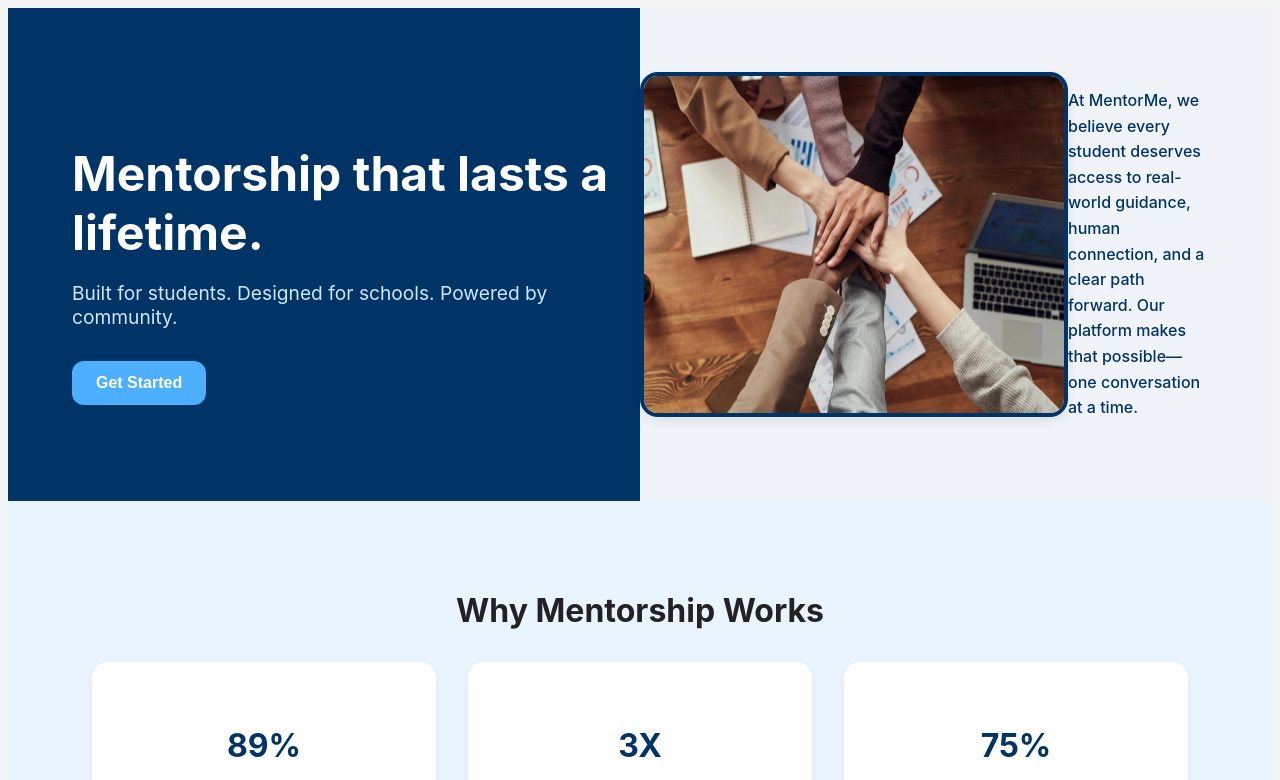
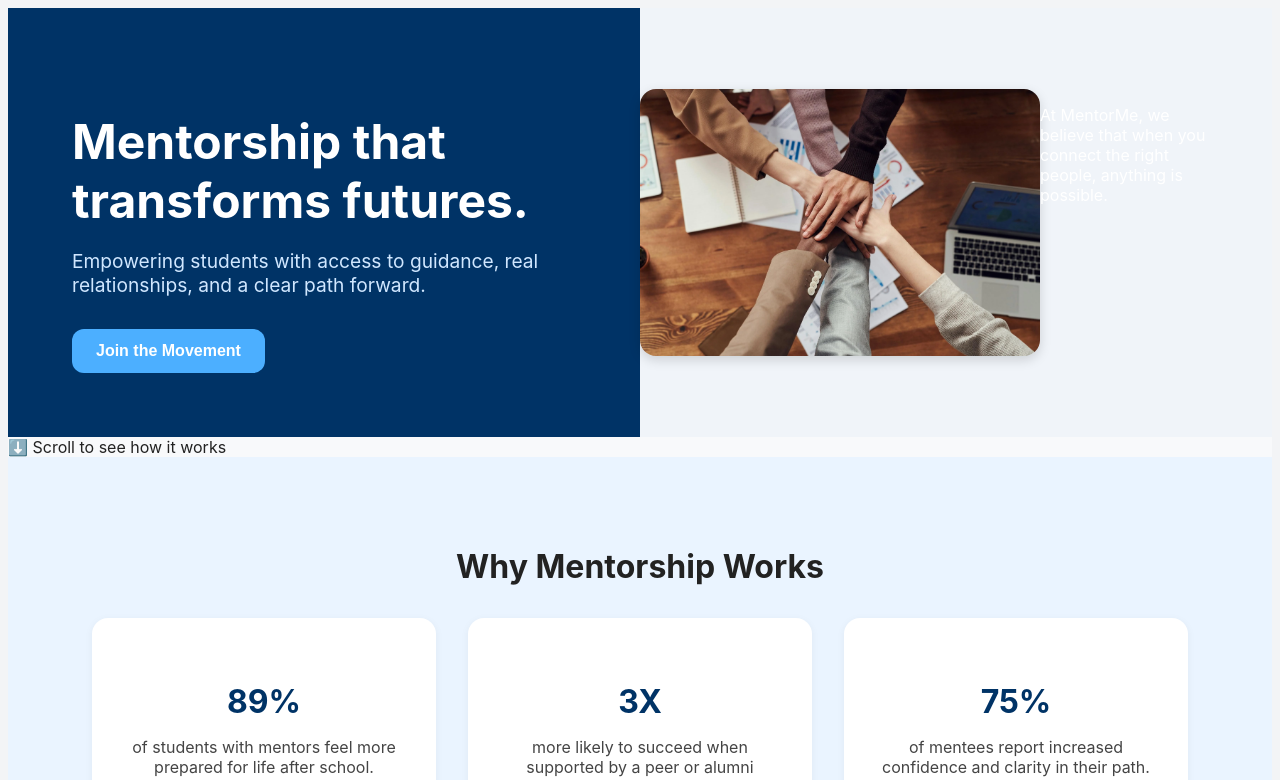
Before and after one commit to Rfitzgerald-svg/mentorme-frontend-, a React (Create React App) app: page /#/ in a window 1280 px wide. Shown: the top 780 px of the page. Built offline with nearby package versions, Linux system fonts and the light colour scheme.

Commit message:
Polish: Final Mentorloop-inspired landing hero with full layout and visual hierarchy

```diff
--- a/src/routes/Landing.jsx
+++ b/src/routes/Landing.jsx
@@ -6,41 +6,30 @@ export default function Landing() {
   return (
     <div className="landing-scroll">
       {/* HERO SECTION */}
-      <section className="hero">
+      <section className="hero mentorloop-style">
         <div className="hero-left">
-          <h1>Mentorship that lasts a lifetime.</h1>
+          <h1>Mentorship that transforms futures.</h1>
           <p>
-            Built for students. Designed for schools. Powered by community.
+            Empowering students with access to guidance, real relationships, and a clear path forward.
           </p>
           <Link to="/register">
-            <button className="cta-button">Get Started</button>
+            <button className="cta-button">Join the Movement</button>
           </Link>
         </div>
         <div className="hero-right">
           <img
             src="/hero.jpg"
-            alt="Student and mentor"
-            style={{
-              borderRadius: "18px",
-              maxWidth: "420px",
-              width: "100%",
-              border: "4px solid #003366",
-              boxShadow: "0 4px 12px rgba(0, 0, 0, 0.08)",
-              marginBottom: "1.25rem"
-            }}
+            alt="Mentorship at work"
+            className="hero-image"
           />
-          <p style={{
-            fontSize: "1rem",
-            color: "#003366",
-            fontWeight: "500",
-            lineHeight: "1.6",
-            textAlign: "left",
-            maxWidth: "420px"
-          }}>
-            At MentorMe, we believe every student deserves access to real-world guidance, human connection, and a clear path forward. Our platform makes that possible—one conversation at a time.
+          <p className="hero-caption">
+            At MentorMe, we believe that when you connect the right people, anything is possible.
           </p>
         </div>
       </section>
+
+      {/* SCROLL CUE */}
+      <div className="scroll-cue">⬇️ Scroll to see how it works</div>
 
       {/* RESEARCH STATS */}
       <section className="stats">
@@ -48,21 +37,15 @@ export default function Landing() {
         <div className="stat-cards">
           <div className="stat-card">
             <h3>89%</h3>
-            <p>
-              of students with mentors feel more prepared for life after school.
-            </p>
+            <p>of students with mentors feel more prepared for life after school.</p>
           </div>
           <div className="stat-card">
             <h3>3X</h3>
-            <p>
-              more likely to succeed when supported by a peer or alumni mentor.
-            </p>
+            <p>more likely to succeed when supported by a peer or alumni mentor.</p>
           </div>
           <div className="stat-card">
             <h3>75%</h3>
-            <p>
-              of mentees report increased confidence and clarity in their path.
-            </p>
+            <p>of mentees report increased confidence and clarity in their path.</p>
           </div>
         </div>
       </section>
```
